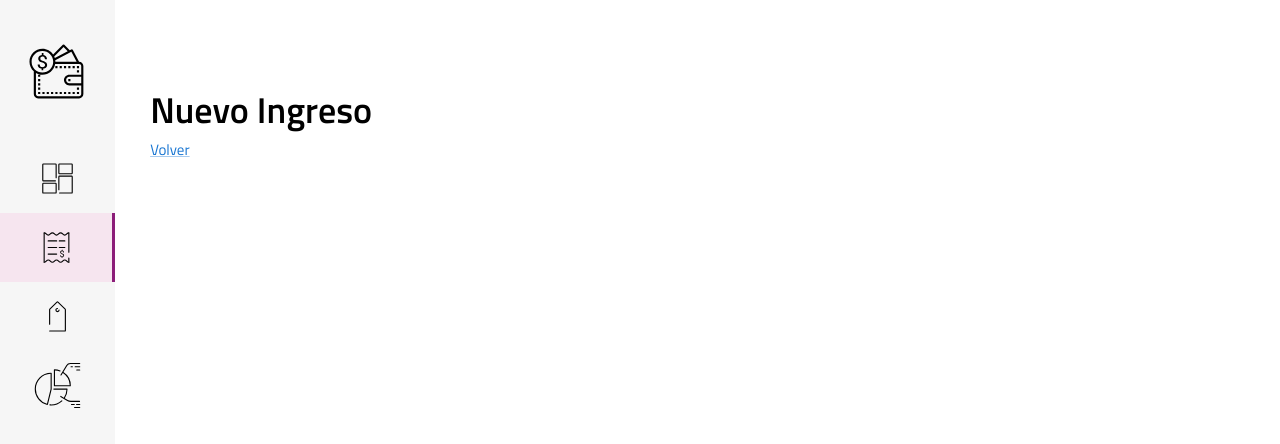
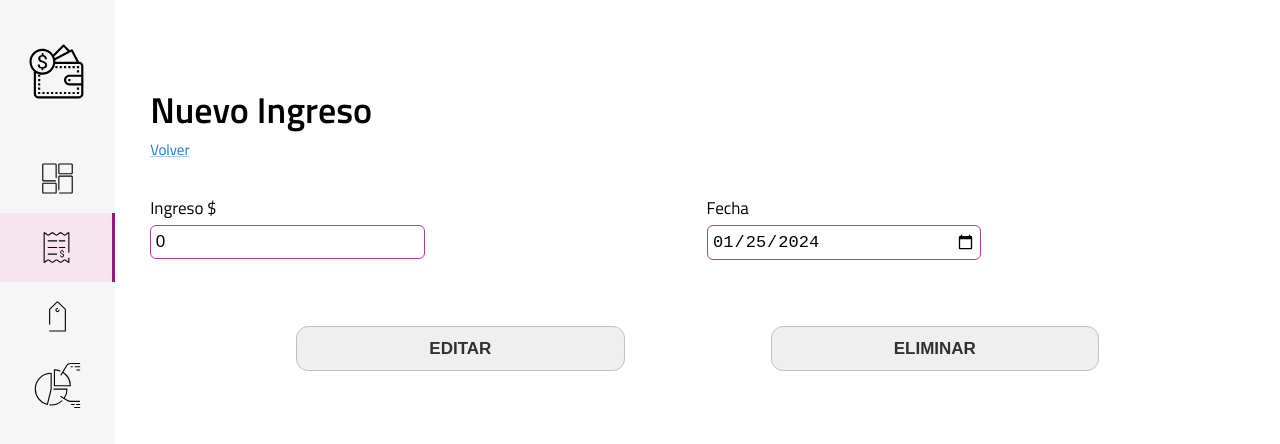
Before and after one commit to Libo033/smartPocket, a Next.js app: page /dashboard/movements/income/new in a window 1280 px wide. Shown: the top 444 px of the page. Built offline with nearby package versions, Linux system fonts and the light colour scheme.

Commit message:
En proceso: IncomeForm componente

```diff
--- a/src/app/dashboard/movements/income/[id]/page.tsx
+++ b/src/app/dashboard/movements/income/[id]/page.tsx
@@ -1,6 +1,7 @@
 import React from "react";
 import styles from "../page.module.css";
 import Link from "next/link";
+import IncomeForm from "@/components/income/IncomeForm";
 
 const IncomeId = ({ params }: { params: { id: string } }) => {
   return (
@@ -13,6 +14,9 @@ const IncomeId = ({ params }: { params: { id: string } }) => {
           Volver
         </Link>
       </div>
+      <div>
+        <IncomeForm id={params.id} />
+      </div>
     </div>
   );
 };
--- a/src/app/dashboard/movements/income/new/page.tsx
+++ b/src/app/dashboard/movements/income/new/page.tsx
@@ -1,6 +1,7 @@
 import React from "react";
 import styles from "../page.module.css";
 import Link from "next/link";
+import IncomeForm from "@/components/income/IncomeForm";
 
 const IncomeNew = () => {
   return (
@@ -13,6 +14,9 @@ const IncomeNew = () => {
           Volver
         </Link>
       </div>
+      <div>
+        <IncomeForm id={null} />
+      </div>
     </div>
   );
 };
--- /dev/null
+++ b/src/components/income/IncomeForm.tsx
@@ -0,0 +1,64 @@
+"use client";
+import React, { useContext, useEffect, useId, useState } from "react";
+import styles from "./page.module.css";
+import { MovementContext } from "@/context/MovementsContext";
+import { IIncome } from "@/libs/interfaces";
+
+const IncomeForm: React.FC<{ id: string | null }> = ({ id }) => {
+  const { incomes } = useContext(MovementContext);
+  const [income, setIncome] = useState<number>(0);
+  const $income = useId();
+  const $date = useId();
+
+  useEffect(() => {
+    if ((document.getElementById($date) as HTMLInputElement) && id === null) {
+      (document.getElementById($date) as HTMLInputElement).valueAsDate =
+        new Date();
+    }
+    if (id) {
+      incomes.forEach((i) => {
+        if (id === i._id) {
+          setIncome(i.income);
+          (document.getElementById($date) as HTMLInputElement).value =
+            i.year +
+            "-" +
+            (i.month < 10 ? "0" + (i.month + 1) : i.month + 1) +
+            "-" +
+            (i.day < 10 ? "0" + i.day : i.day);
+        }
+      });
+    }
+  }, []);
+
+  return (
+    <form className={styles.IncomeForm} action="post">
+      <div className={styles.IncomeForm_InputsContainer}>
+        <div className={styles.IncomeForm_Container}>
+          <label htmlFor={$income}>Ingreso $</label>
+          <input
+            type="number"
+            id={$income}
+            value={income}
+            onChange={(e) => setIncome(parseFloat(e.target.value))}
+          />
+        </div>
+        <div className={styles.IncomeForm_Container}>
+          <label htmlFor={$date}>Fecha</label>
+          <input type="date" id={$date} />
+        </div>
+      </div>
+      <div className={styles.IncomeForm_ButtonGroup}>
+        {id ? (
+          <button className={styles.IncomeForm_Create}>CREAR</button>
+        ) : (
+          <>
+            <button className={styles.IncomeForm_Edit}>EDITAR</button>
+            <button className={styles.IncomeForm_Delete}>ELIMINAR</button>
+          </>
+        )}
+      </div>
+    </form>
+  );
+};
+
+export default IncomeForm;
--- /dev/null
+++ b/src/components/income/page.module.css
@@ -0,0 +1,106 @@
+.IncomeForm {
+  padding: 3% 3% 0% 3%;
+  display: flex;
+  flex-direction: column;
+  gap: 21px;
+}
+
+.IncomeForm_InputsContainer {
+  width: 100%;
+  height: fit-content;
+  display: flex;
+  justify-content: space-between;
+  gap: 18px;
+}
+
+.IncomeForm_Container {
+  width: 50%;
+  display: flex;
+  flex-direction: column;
+  gap: 3px;
+}
+
+.IncomeForm_Container label {
+  font-size: 17px;
+  font-weight: 500;
+  margin-bottom: 1px;
+}
+
+.IncomeForm_Container input {
+  width: 51%;
+  border: 1px solid #b13e8f;
+  font-size: 17px;
+  border-radius: 6px;
+  padding-inline: 4.5px;
+  padding-block: 6px;
+  outline: none;
+}
+
+.IncomeForm_ButtonGroup {
+  margin-block: 45px;
+  display: flex;
+  justify-content: space-evenly;
+}
+
+.IncomeForm_ButtonGroup button {
+  transition: 120ms ease-in-out;
+  width: 30%;
+  display: flex;
+  justify-content: center;
+  align-items: center;
+  cursor: pointer;
+  color: #303030;
+  font-weight: 600;
+  font-size: 17px;
+  border: 1px solid #c0c0c0;
+  border-radius: 12px;
+  text-transform: uppercase;
+  height: 45px;
+}
+
+.IncomeForm_Create:hover {
+  transition: 120ms ease-in-out;
+  transform: translateY(-1px);
+  box-shadow: 1px 3px 9px #45454590;
+}
+
+.IncomeForm_Edit:hover {
+  transition: 120ms ease-in-out;
+  transform: translateY(-1px);
+  box-shadow: 1px 3px 9px #45454590;
+}
+
+.IncomeForm_Delete:hover {
+  transition: 120ms ease-in-out;
+  transform: translateY(-1px);
+  box-shadow: 1px 3px 9px #ff000072;
+  background-color: #ff6363;
+}
+
+@media (641px <= width <= 1007px) {
+  .IncomeForm_Container input {
+    width: 72%;
+  }
+
+  .IncomeForm_ButtonGroup button {
+    width: 45%;
+  }
+}
+
+@media (width <= 640px) {
+  .IncomeForm {
+    padding: 6% 3% 0% 3%;
+  }
+
+  .IncomeForm_ButtonGroup {
+    margin-block: 30px;
+  }
+
+  .IncomeForm_Container input {
+    width: 84%;
+  }
+
+  .IncomeForm_ButtonGroup button {
+    width: 48%;
+  }
+}
```
